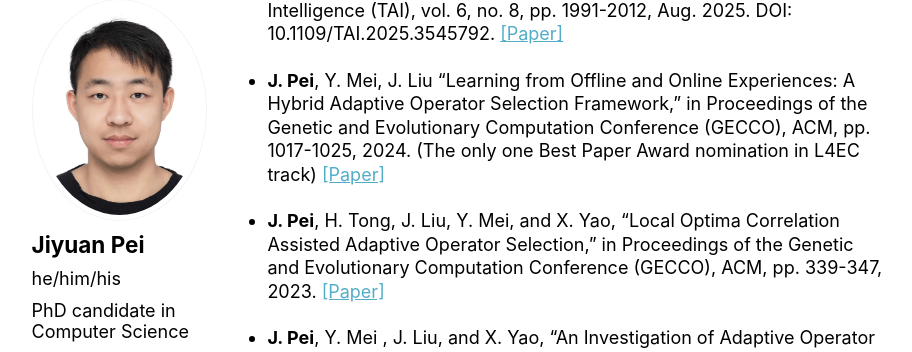
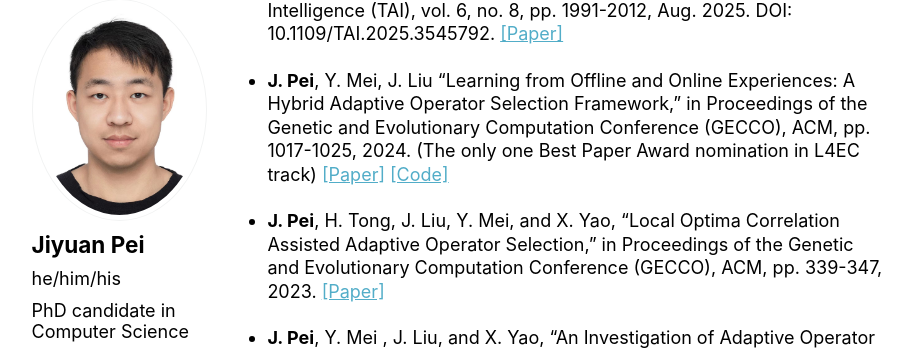
Before and after one commit to PeiJY/PeiJY.github.io, a Jekyll site: the page built from _pages/about.md, in a window 1280 px wide and 900 px high, scrolled down 891 px. Shown: the part 96-448 px from the top of the window, without its empty margins (164-1076 px from the left). Built offline with Jekyll 4.4.1, drawn with Linux system fonts in a browser that asks for light colours; some web fonts are replaced; a script that is not in the unit is left out.

Commit message:
add git repo

```diff
--- a/_pages/about.md
+++ b/_pages/about.md
@@ -29,7 +29,7 @@ I'm currently a PhD candidate in Data Science and Artificial Intelligence & Scho
 
 * **J. Pei**, Y. Mei, J. Liu, M. Zhang and X. Yao, "Adaptive Operator Selection for Meta-Heuristics: A Survey", IEEE Transactions on Artificial Intelligence (TAI), vol. 6, no. 8, pp. 1991-2012, Aug. 2025. DOI: 10.1109/TAI.2025.3545792. [[Paper]](https://ieeexplore.ieee.org/abstract/document/10904096)
 
-* **J. Pei**, Y. Mei, J. Liu "Learning from Offline and Online Experiences: A Hybrid Adaptive Operator Selection Framework," in Proceedings of the Genetic and Evolutionary Computation Conference (GECCO), ACM, pp. 1017-1025, 2024. (The only one Best Paper Award nomination in L4EC track) [[Paper]](https://dl.acm.org/doi/abs/10.1145/3638529.3654062)
+* **J. Pei**, Y. Mei, J. Liu "Learning from Offline and Online Experiences: A Hybrid Adaptive Operator Selection Framework," in Proceedings of the Genetic and Evolutionary Computation Conference (GECCO), ACM, pp. 1017-1025, 2024. (The only one Best Paper Award nomination in L4EC track) [[Paper]](https://dl.acm.org/doi/abs/10.1145/3638529.3654062) [[Code]](https://github.com/PeiJY/HybridAOS)
 
 * **J. Pei**, H. Tong, J. Liu, Y. Mei, and X. Yao, "Local Optima Correlation Assisted Adaptive Operator Selection," in Proceedings of the Genetic and Evolutionary Computation Conference (GECCO), ACM, pp. 339-347, 2023. [[Paper]](https://dl.acm.org/doi/abs/10.1145/3583131.3590399)
 
```
